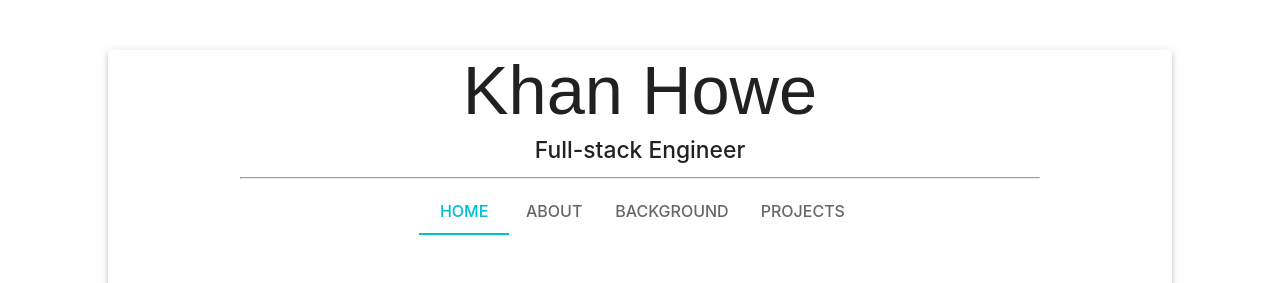
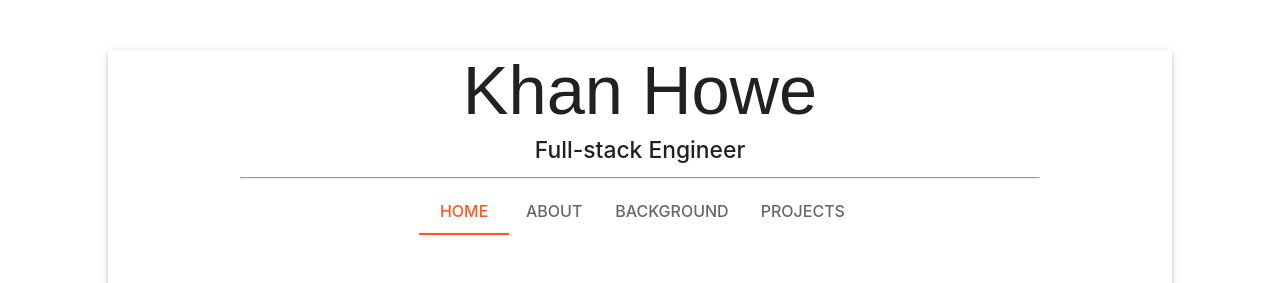
Before and after one commit to khanhowe/khan-dev, a React (Create React App) app: page /about in a window 1280 px wide. Shown: the top 283 px of the page. Built offline with nearby package versions, Linux system fonts and the light colour scheme.

Commit message:
Add min-height to page, add color styling for navbar

```diff
--- a/src/components/NavBar.tsx
+++ b/src/components/NavBar.tsx
@@ -31,8 +31,8 @@ const NavBar: React.FC = () => {
     };
     return (
         <div className='navbar-div'>
-            <Tabs value={pageSelect} onChange={handleChange}>
-                {tabs.map((tab, index) => <Tab label={tab.title} className="navbar-tab" {...a11yProps(index)} key={index}/>)}
+            <Tabs value={pageSelect} onChange={handleChange}   textColor="secondary" indicatorColor="secondary">
+                {tabs.map((tab, index) => <Tab label={tab.title}  className='navbar-tab' {...a11yProps(index)} key={index}/>)}
             </Tabs>
         </div>
     );
--- a/src/styles/Page.css
+++ b/src/styles/Page.css
@@ -1,7 +1,7 @@
 .page-div {
     margin: 50px auto 50px auto;
     width: 70%;
-    height: 70vh;
+    min-height: 70vh;
     display: flex;
     flex-direction: column;
     justify-content: space-between;
```
